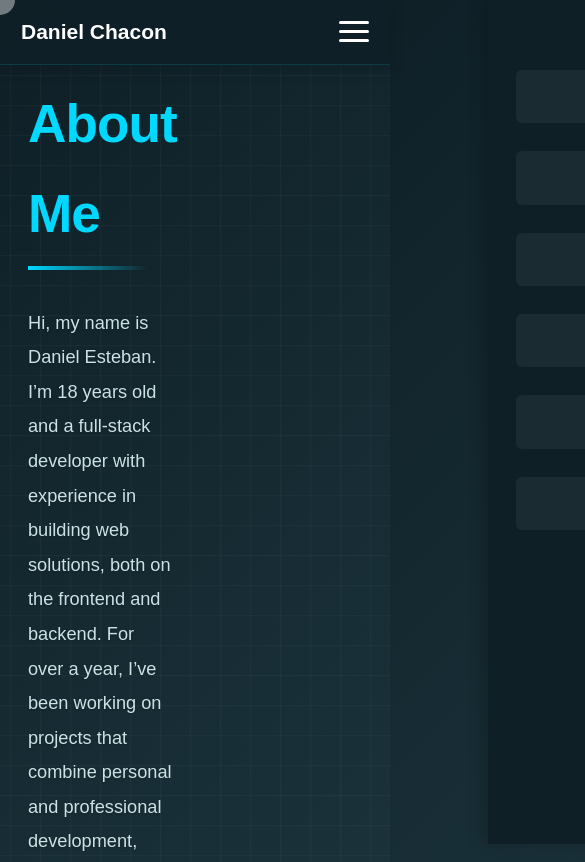
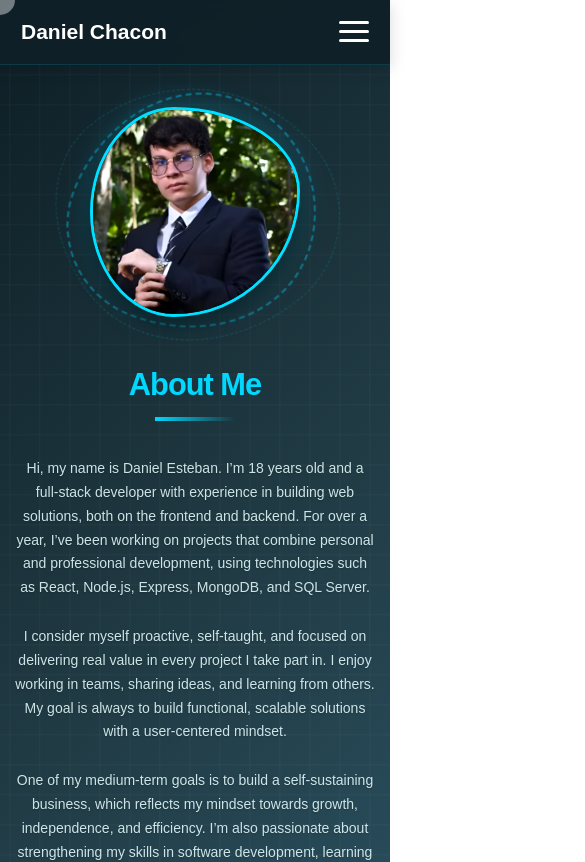
Before and after one commit to DanielEStebanChaconDiaz/new-protfolio, a React (Vite) app: page /#/about in a window 390 px wide. Shown: the top 862 px of the page, 585 px wide, since content can reach past the window. Built offline with nearby package versions, Linux system fonts and the light colour scheme.

Commit message:
feat: :sparkles: finished frontend code

```diff
--- a/src/components/cv.jsx
+++ b/src/components/cv.jsx
@@ -1,10 +1,24 @@
-import { useEffect, useRef } from 'react';
+// cv.jsx
+import { useEffect, useRef, useState } from 'react';
 import './style/cv.css';
 
 export default function Curriculum() {
     const containerRef = useRef(null);
+    const [isMobile, setIsMobile] = useState(false);
 
     useEffect(() => {
+        // Check if we're on a mobile device
+        const checkMobile = () => {
+            setIsMobile(window.innerWidth <= 768);
+        };
+
+        // Initial check
+        checkMobile();
+
+        // Add resize listener
+        window.addEventListener('resize', checkMobile);
+
+        // Animation observer
         const observer = new IntersectionObserver((entries) => {
             entries.forEach((entry) => {
                 if (entry.isIntersecting) {
@@ -22,11 +36,12 @@ export default function Curriculum() {
             if (containerRef.current) {
                 observer.unobserve(containerRef.current);
             }
+            window.removeEventListener('resize', checkMobile);
         };
     }, []);
 
     return (
-        <section className="cvSection">
+        <section className="cvSection" id="CV">
             {/* Elementos decorativos */}
             <div className="glowingOrb orb1"></div>
             <div className="glowingOrb orb2"></div>
@@ -37,6 +52,15 @@ export default function Curriculum() {
 
                 <div className="cvViewer">
                     <div className="cvFrameContainer">
+                        {isMobile ? (
+                            <div className="mobile-cv-message">
+                                <p>For better viewing experience, please download the CV</p>
+                                <svg width="40" height="40" viewBox="0 0 24 24" fill="none" xmlns="http://www.w3.org/2000/svg">
+                                    <path d="M12 15L8 11H16L12 15Z" fill="#00d8ff"/>
+                                    <path d="M12 3V11M12 15L8 11H16L12 15ZM21 15V19C21 20.1046 20.1046 21 19 21H5C3.89543 21 3 20.1046 3 19V15" stroke="#00d8ff" strokeWidth="2" strokeLinecap="round" strokeLinejoin="round"/>
+                                </svg>
+                            </div>
+                        ) : (
                             <iframe
                                 src="/cv.pdf"
                                 title="Daniel Esteban CV"
@@ -45,6 +69,7 @@ export default function Curriculum() {
                                 loading="lazy"
                                 onLoad={(e) => e.target.classList.add('loaded')}
                             />
+                        )}
                     </div>
                 </div>
 
--- a/src/components/dashboardProjects.jsx
+++ b/src/components/dashboardProjects.jsx
@@ -7,7 +7,7 @@ const projects = [
         description: 'Advanced task management tool with features including custom repetition, notifications, and automatic assignment to multiple users. Built with modern frontend and backend technologies.',
         techs: ['React', 'Cloudinary', 'AppScript', 'Google API', 'Node.js', 'Express', 'MongoDB', 'SQL Server', 'JWT'],
         image: '/onGoing.jpg',
-        link: 'https://github.com/DanielEStebanChaconDiaz/taskProject'
+        link: '#'
     },
     {
         title: 'CineCampus',
--- a/src/components/style/cv.css
+++ b/src/components/style/cv.css
@@ -97,6 +97,8 @@
         0 20px 40px rgba(0, 0, 0, 0.4),
         0 0 0 1px rgba(0, 216, 255, 0.2);
     overflow: hidden;
+    min-height: 450px; /* Ensure minimum height even on mobile */
+    background: rgba(255, 255, 255, 0.03);
 }
 
 .cvFrameContainer::before {
@@ -113,7 +115,6 @@
     pointer-events: none;
 }
 
-
 .cvFrameContainer:hover::before {
     opacity: 1;
 }
@@ -126,6 +127,38 @@
     position: relative;
     z-index: 2;
     background-color: #fff;
+}
+
+/* Mobile CV placeholder */
+.mobile-cv-message {
+    display: flex;
+    flex-direction: column;
+    justify-content: center;
+    align-items: center;
+    height: 100%;
+    min-height: 300px;
+    width: 100%;
+    padding: 2rem;
+    color: #fff;
+    font-size: 1.2rem;
+    background: rgba(0, 0, 0, 0.2);
+    border-radius: 1rem;
+}
+
+.mobile-cv-message p {
+    margin-bottom: 1.5rem;
+    color: rgba(255, 255, 255, 0.9);
+    font-weight: 500;
+}
+
+.mobile-cv-message svg {
+    animation: bounce 2s infinite;
+}
+
+@keyframes bounce {
+    0%, 20%, 50%, 80%, 100% { transform: translateY(0); }
+    40% { transform: translateY(-10px); }
+    60% { transform: translateY(-5px); }
 }
 
 .downloadContainer {
@@ -218,6 +251,16 @@
     .cvFrame {
         height: 550px;
     }
+
+    .orb1 {
+        width: 250px;
+        height: 250px;
+    }
+
+    .orb2 {
+        width: 200px;
+        height: 200px;
+    }
 }
 
 @media (max-width: 768px) {
@@ -231,6 +274,22 @@
 
     .cvFrame {
         height: 500px;
+    }
+
+    .mobile-cv-message {
+        min-height: 250px;
+    }
+
+    .orb1 {
+        width: 200px;
+        height: 200px;
+        filter: blur(60px);
+    }
+
+    .orb2 {
+        width: 150px;
+        height: 150px;
+        filter: blur(60px);
     }
 }
 
@@ -248,11 +307,20 @@
         margin-bottom: 2rem;
     }
 
-    .cvFrame {
-        height: 450px;
+    .cvFrameContainer {
+        min-height: 200px;
+    }
+
+    .mobile-cv-message {
+        min-height: 200px;
+        font-size: 1rem;
     }
 
     .cvDownload {
         padding: 0.8rem 1.5rem;
     }
+
+    .orb1, .orb2 {
+        filter: blur(40px);
+    }
 }
--- a/src/components/style/dashboardAbout.css
+++ b/src/components/style/dashboardAbout.css
@@ -116,14 +116,14 @@
 
 /* Ajustes para hacer la imagen de About Me más grande */
 .imageAbout img {
-    width: 28rem;  /* Aumentado de 22rem a 28rem */
-    height: 28rem; /* Aumentado de 22rem a 28rem */
+    width: 28rem;
+    height: 28rem;
     border-radius: 40% 60% 60% 40% / 50% 40% 60% 50%;
     object-fit: cover;
     box-shadow:
         0 10px 20px rgba(0, 0, 0, 0.5),
         0 0 30px rgba(0, 216, 255, 0.3);
-    border: 5px solid #00d8ff; /* Aumentado el borde para mantener proporciones */
+    border: 5px solid #00d8ff;
     transition: all 0.5s ease;
     filter: saturate(1.1) contrast(1.05);
     opacity: 1;
@@ -134,8 +134,8 @@
 .imageAbout::before {
     content: '';
     position: absolute;
-    width: 30rem; /* Aumentado de 24rem a 30rem */
-    height: 30rem; /* Aumentado de 24rem a 30rem */
+    width: 30rem;
+    height: 30rem;
     border: 2px dashed rgba(0, 216, 255, 0.4);
     border-radius: 40% 60% 50% 50% / 40% 50% 50% 60%;
     animation: rotateReverse 30s linear infinite;
@@ -144,8 +144,8 @@
 .imageAbout::after {
     content: '';
     position: absolute;
-    width: 33rem; /* Aumentado de 27rem a 33rem */
-    height: 33rem; /* Aumentado de 27rem a 33rem */
+    width: 33rem;
+    height: 33rem;
     border: 1px dashed rgba(0, 216, 255, 0.2);
     border-radius: 60% 40% 50% 50% / 60% 40% 60% 40%;
     animation: rotate 40s linear infinite;
@@ -153,7 +153,7 @@
 
 /* Ajustar el efecto hover para la imagen más grande */
 .imageAbout img:hover {
-    transform: scale(1.03) translateY(-10px); /* Escala ligeramente reducida para el tamaño mayor */
+    transform: scale(1.03) translateY(-10px);
     box-shadow:
         0 20px 30px rgba(0, 0, 0, 0.6),
         0 0 40px rgba(0, 216, 255, 0.4);
@@ -175,6 +175,7 @@
         0 0 40px rgba(0, 216, 255, 0.4);
     border-color: #ffffff;
 }
+
 @keyframes rotate {
     to { transform: rotate(360deg); }
 }
@@ -182,3 +183,167 @@
 @keyframes rotateReverse {
     to { transform: rotate(-360deg); }
 }
+
+/* Responsive styles */
+@media screen and (max-width: 1200px) {
+    .imageAbout img {
+        width: 24rem;
+        height: 24rem;
+    }
+
+    .imageAbout::before {
+        width: 26rem;
+        height: 26rem;
+    }
+
+    .imageAbout::after {
+        width: 28rem;
+        height: 28rem;
+    }
+
+    .textAbout h1 {
+        font-size: 3.2rem;
+    }
+
+    .textAbout p {
+        font-size: 1.2rem;
+    }
+}
+
+@media screen and (max-width: 992px) {
+    .dashboardAbout {
+        padding: 3rem 2rem;
+        gap: 1.5rem;
+    }
+
+    .imageAbout img {
+        width: 20rem;
+        height: 20rem;
+        border-width: 4px;
+    }
+
+    .imageAbout::before {
+        width: 22rem;
+        height: 22rem;
+    }
+
+    .imageAbout::after {
+        width: 24rem;
+        height: 24rem;
+    }
+
+    .textAbout h1 {
+        font-size: 2.8rem;
+    }
+
+    .textAbout p {
+        font-size: 1.1rem;
+        line-height: 1.8;
+    }
+}
+
+@media screen and (max-width: 768px) {
+    .dashboardAbout {
+        flex-direction: column;
+        padding: 4rem 1.5rem;
+        gap: 3rem;
+        justify-content: center;
+    }
+
+    .textAbout {
+        text-align: center;
+        align-items: center;
+    }
+
+    .textAbout h1 {
+        font-size: 2.5rem;
+    }
+
+    .textAbout h1::after {
+        left: 50%;
+        transform: translateX(-50%);
+    }
+
+    .textAbout p {
+        max-width: 100%;
+    }
+
+    .imageAbout {
+        order: -1; /* Move image to the top on mobile */
+    }
+
+    .imageAbout img {
+        width: 18rem;
+        height: 18rem;
+    }
+
+    .imageAbout::before {
+        width: 20rem;
+        height: 20rem;
+    }
+
+    .imageAbout::after {
+        width: 22rem;
+        height: 22rem;
+    }
+
+    @keyframes expandLine {
+        to { width: 100px; }
+    }
+}
+
+@media screen and (max-width: 480px) {
+    .dashboardAbout {
+        padding: 3rem 1rem;
+    }
+
+    .textAbout h1 {
+        font-size: 2.2rem;
+    }
+
+    .textAbout p {
+        font-size: 1rem;
+        line-height: 1.7;
+    }
+
+    .imageAbout img {
+        width: 15rem;
+        height: 15rem;
+        border-width: 3px;
+    }
+
+    .imageAbout::before {
+        width: 17rem;
+        height: 17rem;
+    }
+
+    .imageAbout::after {
+        width: 19rem;
+        height: 19rem;
+    }
+
+    @keyframes expandLine {
+        to { width: 80px; }
+    }
+}
+
+@media screen and (max-width: 380px) {
+    .imageAbout img {
+        width: 12rem;
+        height: 12rem;
+    }
+
+    .imageAbout::before {
+        width: 14rem;
+        height: 14rem;
+    }
+
+    .imageAbout::after {
+        width: 16rem;
+        height: 16rem;
+    }
+
+    .textAbout h1 {
+        font-size: 2rem;
+    }
+}
--- a/src/components/style/header.css
+++ b/src/components/style/header.css
@@ -191,10 +191,12 @@
         padding: 5rem 2rem 2rem 2rem;
         z-index: 150;
         overflow-y: auto;
+        display: none; /* Hide nav by default on mobile */
     }
 
     nav.open {
         right: 0;
+        display: block; /* Show nav when open class is applied */
     }
 
     .navList {
```
Lines whose indentation alone changed are shown as unchanged.
